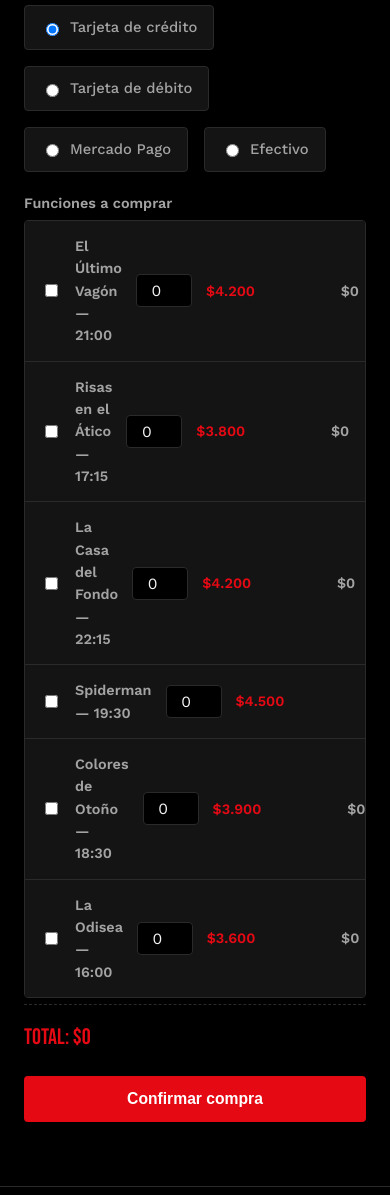
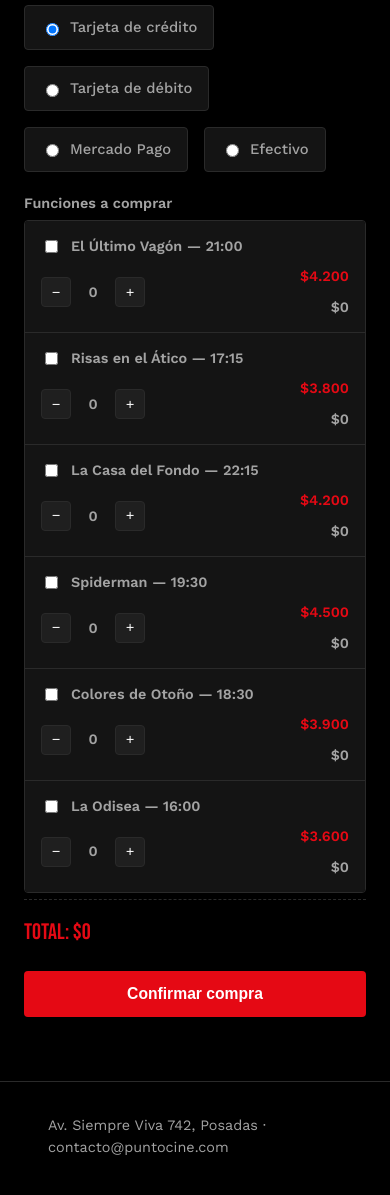
Before and after one commit to juancruzolivera28/PuntoCineUCP, a PHP site: page /comprar.html in a window 390 px wide. Shown: the part 762-1957 px from the top of the page. After the commit the page ends 1917 px from the top, so only its background shows below. Run offline with PHP 8.4, Linux system fonts and the light colour scheme.

Commit message:
Contador +/- con precios por fetch async y layout mobile (Opción 7)
Los precios de las funciones ya no van hardcodeados en el HTML: se
obtienen con fetch()/async-await desde data/precios.json. Se reemplaza
el input numérico por un contador +/- y toda la lógica queda en
js/app.js usando addEventListener, sin atributos inline. Se agrega
además una media query para que la fila de cada función se reordene
en dos líneas en pantallas angostas (<=480px) en vez de amontonarse.

```diff
--- a/comprar.html
+++ b/comprar.html
@@ -79,42 +79,66 @@
           <label class="product-list__row">
             <input type="checkbox" name="producto" value="ultimo_vagon">
             <span>El Último Vagón — 21:00</span>
-            <input type="number" min="0" value="0" class="qty-input" data-price="4200">
+            <div class="qty-control" data-id="ultimo_vagon">
+              <button type="button" class="qty-btn qty-btn--minus" aria-label="Restar" disabled>−</button>
+              <span class="qty-value" aria-live="polite">0</span>
+              <button type="button" class="qty-btn qty-btn--plus" aria-label="Sumar" disabled>+</button>
+            </div>
             <span class="price">$4.200</span>
             <span class="subtotal">$0</span>
           </label>
           <label class="product-list__row">
             <input type="checkbox" name="producto" value="risas_atico">
             <span>Risas en el Ático — 17:15</span>
-            <input type="number" min="0" value="0" class="qty-input" data-price="3800">
+            <div class="qty-control" data-id="risas_atico">
+              <button type="button" class="qty-btn qty-btn--minus" aria-label="Restar" disabled>−</button>
+              <span class="qty-value" aria-live="polite">0</span>
+              <button type="button" class="qty-btn qty-btn--plus" aria-label="Sumar" disabled>+</button>
+            </div>
             <span class="price">$3.800</span>
             <span class="subtotal">$0</span>
           </label>
           <label class="product-list__row">
             <input type="checkbox" name="producto" value="casa_fondo">
             <span>La Casa del Fondo — 22:15</span>
-            <input type="number" min="0" value="0" class="qty-input" data-price="4200">
+            <div class="qty-control" data-id="casa_fondo">
+              <button type="button" class="qty-btn qty-btn--minus" aria-label="Restar" disabled>−</button>
+              <span class="qty-value" aria-live="polite">0</span>
+              <button type="button" class="qty-btn qty-btn--plus" aria-label="Sumar" disabled>+</button>
+            </div>
             <span class="price">$4.200</span>
             <span class="subtotal">$0</span>
           </label>
           <label class="product-list__row">
             <input type="checkbox" name="producto" value="spiderman">
             <span>Spiderman — 19:30</span>
-            <input type="number" min="0" value="0" class="qty-input" data-price="4500">
+            <div class="qty-control" data-id="spiderman">
+              <button type="button" class="qty-btn qty-btn--minus" aria-label="Restar" disabled>−</button>
+              <span class="qty-value" aria-live="polite">0</span>
+              <button type="button" class="qty-btn qty-btn--plus" aria-label="Sumar" disabled>+</button>
+            </div>
             <span class="price">$4.500</span>
             <span class="subtotal">$0</span>
           </label>
           <label class="product-list__row">
             <input type="checkbox" name="producto" value="colores_otono">
             <span>Colores de Otoño — 18:30</span>
-            <input type="number" min="0" value="0" class="qty-input" data-price="3900">
+            <div class="qty-control" data-id="colores_otono">
+              <button type="button" class="qty-btn qty-btn--minus" aria-label="Restar" disabled>−</button>
+              <span class="qty-value" aria-live="polite">0</span>
+              <button type="button" class="qty-btn qty-btn--plus" aria-label="Sumar" disabled>+</button>
+            </div>
             <span class="price">$3.900</span>
             <span class="subtotal">$0</span>
           </label>
           <label class="product-list__row">
             <input type="checkbox" name="producto" value="la_odisea">
             <span>La Odisea — 16:00</span>
-            <input type="number" min="0" value="0" class="qty-input" data-price="3600">
+            <div class="qty-control" data-id="la_odisea">
+              <button type="button" class="qty-btn qty-btn--minus" aria-label="Restar" disabled>−</button>
+              <span class="qty-value" aria-live="polite">0</span>
+              <button type="button" class="qty-btn qty-btn--plus" aria-label="Sumar" disabled>+</button>
+            </div>
             <span class="price">$3.600</span>
             <span class="subtotal">$0</span>
           </label>
@@ -135,6 +159,6 @@
     </div>
   </footer>
 
-  <script src="js/comprar.js"></script>
+  <script src="js/app.js" defer></script>
 </body>
 </html>
--- a/css/styles.css
+++ b/css/styles.css
@@ -489,21 +489,82 @@ a:focus-visible,
 
 .product-list__row .price { color: var(--gold); font-weight: 600; }
 
-.product-list__row .qty-input {
-  width: 56px;
-  padding: 6px 8px;
+.qty-control {
+  display: flex;
+  align-items: center;
+  gap: 10px;
+}
+
+.qty-btn {
+  width: 28px;
+  height: 28px;
+  display: flex;
+  align-items: center;
+  justify-content: center;
   border: 1px solid var(--line);
   border-radius: var(--radius);
   background: var(--bg);
   color: var(--text);
   font-family: inherit;
+  font-size: 1rem;
+  line-height: 1;
+  cursor: pointer;
+}
+
+.qty-btn:hover:not(:disabled) {
+  border-color: var(--gold);
+  color: var(--gold);
+}
+
+.qty-btn:disabled {
+  opacity: 0.4;
+  cursor: not-allowed;
+}
+
+.qty-value {
+  min-width: 24px;
   text-align: center;
+  font-weight: 600;
 }
 
 .product-list__row .subtotal {
   min-width: 90px;
   text-align: right;
   font-weight: 600;
+}
+
+@media (max-width: 480px) {
+  .product-list__row {
+    display: grid;
+    grid-template-columns: auto 1fr auto;
+    grid-template-areas:
+      "check name  name"
+      "qty   qty   price"
+      "qty   qty   subtotal";
+    align-items: center;
+    column-gap: 10px;
+    row-gap: 8px;
+  }
+
+  .product-list__row input[type="checkbox"] { grid-area: check; }
+
+  .product-list__row span:first-of-type {
+    grid-area: name;
+    flex: unset;
+    white-space: normal;
+  }
+
+  .product-list__row .qty-control { grid-area: qty; justify-self: start; }
+  .product-list__row .price { grid-area: price; justify-self: end; }
+  .product-list__row .subtotal { grid-area: subtotal; justify-self: end; min-width: 0; }
+
+  .qty-btn {
+    width: 30px;
+    height: 30px;
+    background: var(--surface-alt);
+    border-color: var(--line);
+    font-size: 0.9rem;
+  }
 }
 
 .form-summary {
@@ -514,6 +575,16 @@ a:focus-visible,
   font-family: 'Bebas Neue', sans-serif;
   font-size: 1.4rem;
   color: var(--gold);
+}
+
+.precios-error {
+  background: var(--surface);
+  border: 1px solid var(--gold);
+  border-radius: var(--radius);
+  padding: 12px 14px;
+  margin-bottom: 16px;
+  color: var(--gold);
+  font-size: 0.92rem;
 }
 
 
--- /dev/null
+++ b/data/precios.json
@@ -0,0 +1,8 @@
+[
+  { "id": "ultimo_vagon", "nombre": "El Último Vagón — 21:00", "precio": 4200 },
+  { "id": "risas_atico", "nombre": "Risas en el Ático — 17:15", "precio": 3800 },
+  { "id": "casa_fondo", "nombre": "La Casa del Fondo — 22:15", "precio": 4200 },
+  { "id": "spiderman", "nombre": "Spiderman — 19:30", "precio": 4500 },
+  { "id": "colores_otono", "nombre": "Colores de Otoño — 18:30", "precio": 3900 },
+  { "id": "la_odisea", "nombre": "La Odisea — 16:00", "precio": 3600 }
+]
--- a/js/comprar.js
+++ /dev/null
@@ -1,34 +0,0 @@
-(function () {
-  'use strict';
-
-  var qtyInputs = document.querySelectorAll('.qty-input');
-  var totalEl = document.querySelector('.form-summary');
-
-  if (!qtyInputs.length || !totalEl) return;
-
-  function formatearPrecio(valor) {
-    return '$' + valor.toLocaleString('es-AR');
-  }
-
-  function actualizarTotales() {
-    var total = 0;
-
-    qtyInputs.forEach(function (input) {
-      var fila = input.closest('.product-list__row');
-      var precio = Number(input.dataset.price);
-      var cantidad = Number(input.value) || 0;
-      var subtotal = cantidad * precio;
-
-      fila.querySelector('.subtotal').textContent = formatearPrecio(subtotal);
-      total += subtotal;
-    });
-
-    totalEl.textContent = 'Total: ' + formatearPrecio(total);
-  }
-
-  qtyInputs.forEach(function (input) {
-    input.addEventListener('input', actualizarTotales);
-  });
-
-  actualizarTotales();
-})();
```
Also changed, not shown: js/app.js (added, +117 -0 lines).
